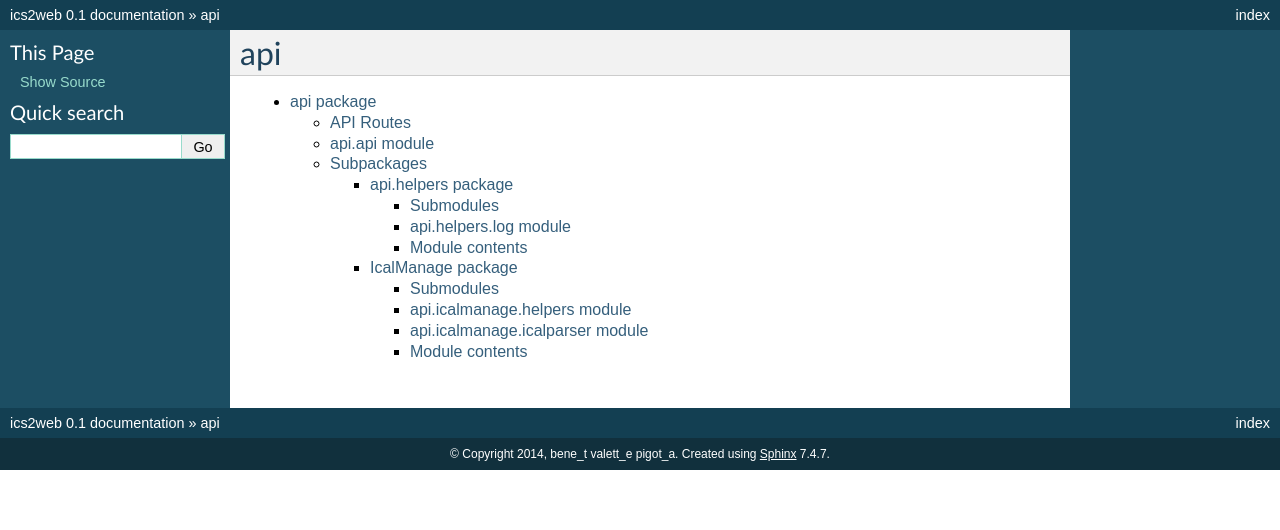
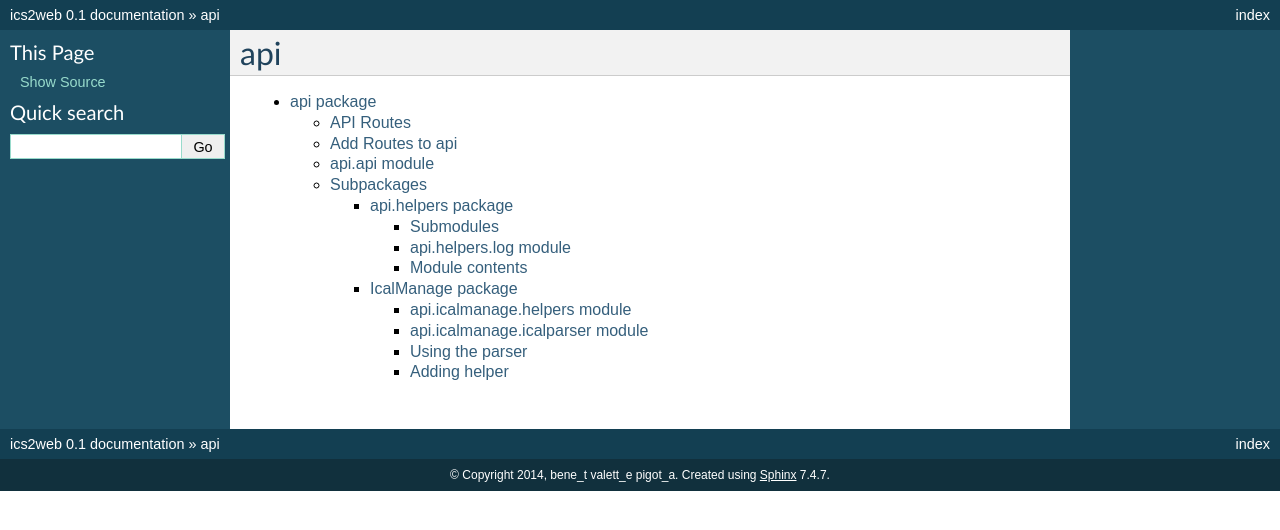
Before and after one commit to karec/ics2web, a Sphinx documentation site: the page built from doc/source/modules.rst, in a window 1280 px wide. Shown: the top 530 px of the page. Built offline with Sphinx 7.4.7, drawn with Linux system fonts in a browser that asks for light colours; pages that are not in the unit, such as notebooks, are missing from menus.

Commit message:
update do

```diff
--- a/doc/source/api.icalmanage.rst
+++ b/doc/source/api.icalmanage.rst
@@ -1,8 +1,5 @@
 IcalManage package
 ==================
-
-Submodules
-----------
 
 api.icalmanage.helpers module
 -----------------------------
@@ -20,11 +17,8 @@ api.icalmanage.icalparser module
     :undoc-members:
     :show-inheritance:
 
+Using the parser
+----------------
 
-Module contents
----------------
-
-.. automodule:: api.icalmanage
-    :members:
-    :undoc-members:
-    :show-inheritance:
+Adding helper
+-------------
--- a/doc/source/api.rst
+++ b/doc/source/api.rst
@@ -3,6 +3,9 @@ api package
 
 API Routes
 ----------
+
+Add Routes to api
+-----------------
 
 
 
--- a/doc/source/index.rst
+++ b/doc/source/index.rst
@@ -22,6 +22,9 @@ IcalManage
 .. toctree::
    :maxdepth: 2
 
+   test
+   othertest
+
 
 
 Indices and tables
```
Also changed, not shown: 1 other file.
